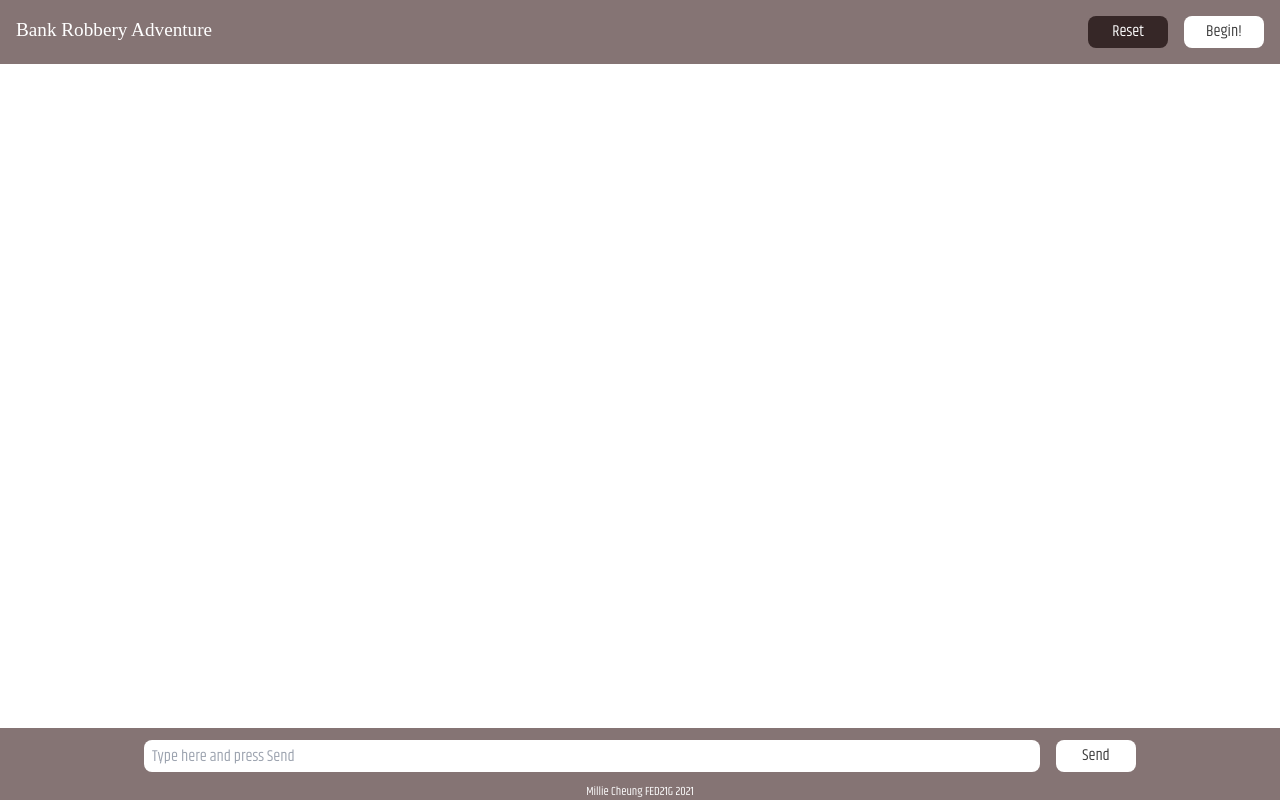
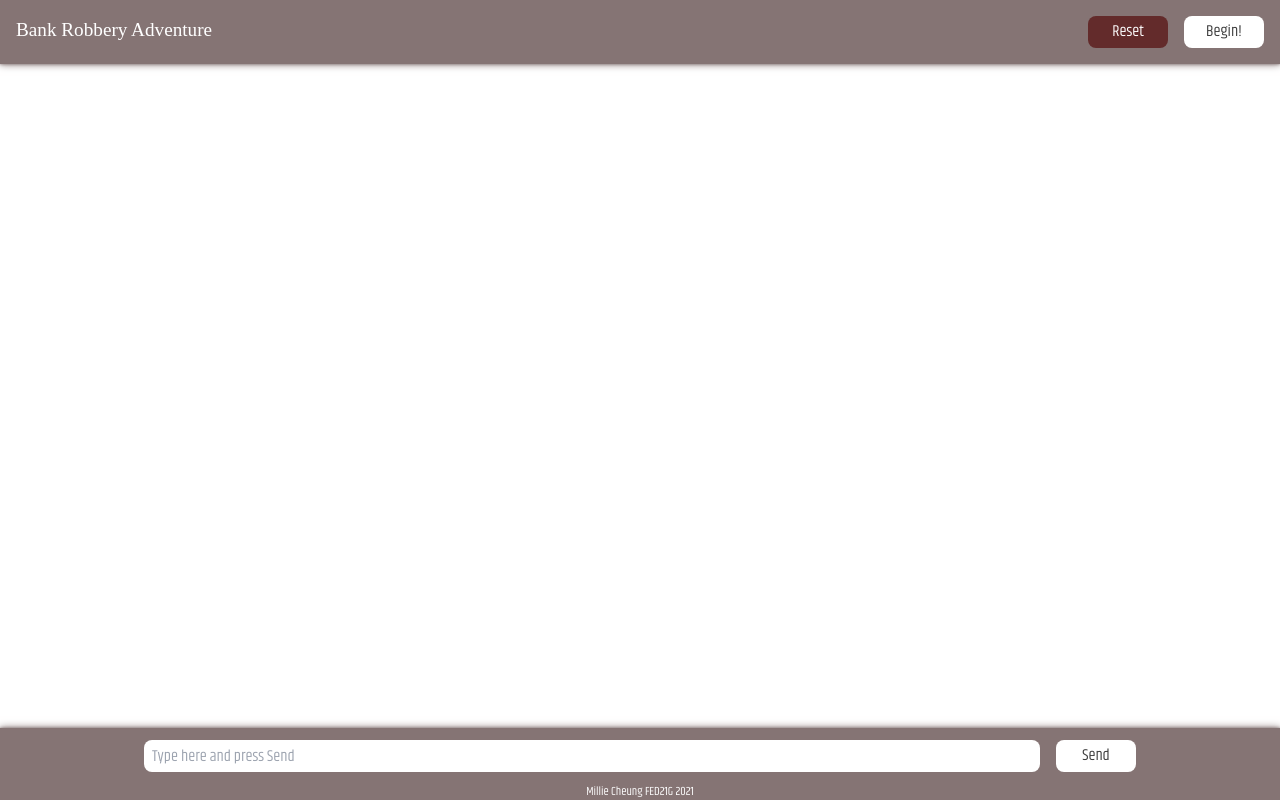
Before and after one commit to millie-wy/Game_Bank-Robbery-Adventure, a plain HTML site: page index.html in a window 1280 px wide. In both pictures the pointer is over the button "Reset". Drawn offline with nearby package versions, Linux system fonts and the light colour scheme; a web font is replaced by a local one.

Commit message:
Added box shadow to header and userinput

```diff
--- a/style.css
+++ b/style.css
@@ -17,6 +17,7 @@ header {
     justify-content: space-between;
     padding: 1rem;
     color: white;
+    box-shadow: 0 0 3px 0 rgb(133, 116, 116), 0 0 8px 0 rgb(133, 116, 116);
 }
 
 header > h1 {
@@ -34,6 +35,7 @@ header > h1 {
 
 .user-input {
     background-color: rgb(133, 116, 116);
+    box-shadow: 0 0 3px 0 rgb(133, 116, 116), 0 0 8px 0 rgb(133, 116, 116);
     height: 3.5rem;
     bottom: 1rem;
     left: 0;
@@ -81,9 +83,17 @@ button {
     color: #3c3c3c;
 }
 
+button:hover {
+    background-color: rgb(230, 223, 223);
+}
+
 #reset-button {
     background-color: #362727;
     color: white;
+}
+
+#reset-button:hover {
+    background-color: #632b2b;
 }
 
 /* div setting for js function printText & printUserText */
```
